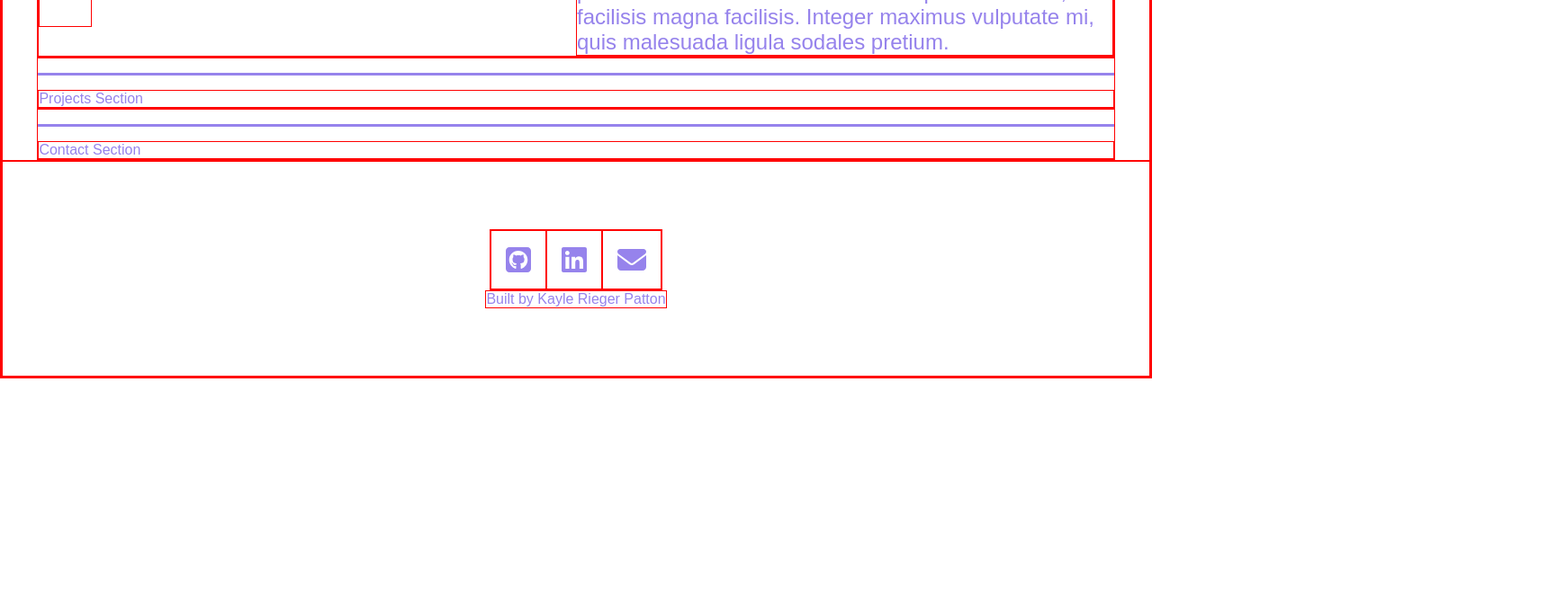
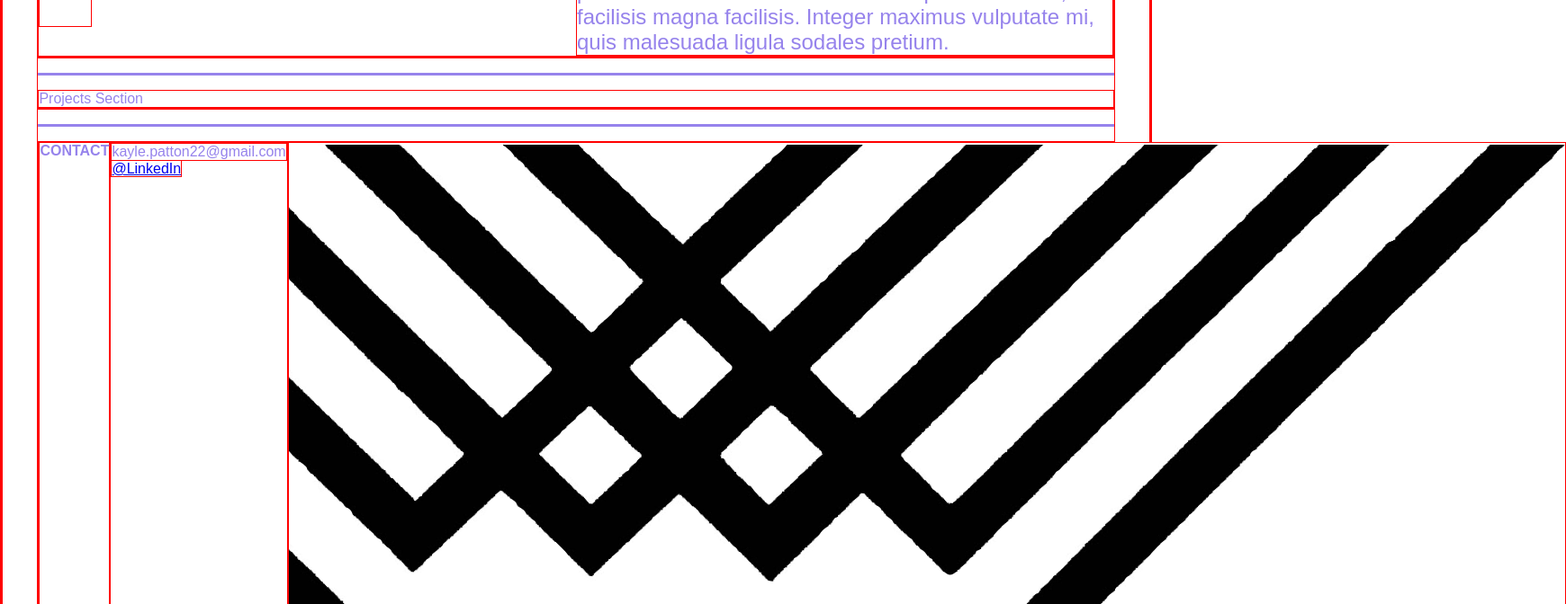
Before and after one commit to kayleriegerpatton/portfolio, a React app: page / in a window 1280 px wide. Shown: the part 1200-1872 px from the top of the page at 90% size, 1740 px wide, since content can reach past the window. Before the commit the page ends 1621 px from the top, so only its background shows below. Built offline with nearby package versions, Linux system fonts and the light colour scheme; a web font is replaced by a local one.

Commit message:
start contact section

```diff
--- a/src/components/AboutSection.css
+++ b/src/components/AboutSection.css
@@ -13,7 +13,7 @@
 	font-size: 1.5rem;
 	max-width: 50%;
 }
-
+/* TODO: refactor to be mobile-first */
 @media (max-width: 767px) {
 	#about-section {
 		flex-direction: column;
--- /dev/null
+++ b/src/components/ContactSection.css
@@ -0,0 +1,10 @@
+#contact-section {
+	display: flex;
+	flex-direction: row;
+	justify-content: space-between;
+}
+
+#contact-heading {
+	font-size: 1rem;
+	margin-bottom: 2rem;
+}
--- a/src/components/ContactSection.jsx
+++ b/src/components/ContactSection.jsx
@@ -1,11 +1,29 @@
 import React from 'react';
+import './ContactSection.css';
 
 function ContactSection() {
 	return (
-		<section>
+		<div>
 			<hr />
-			<p>Contact Section</p>
-		</section>
+			<section id="contact-section">
+				<h2 id="contact-heading">CONTACT</h2>
+				<div>
+					<p>kayle.patton22@gmail.com</p>
+					<a
+						href="https://www.linkedin.com/in/kaylerieger"
+						target="_blank"
+						rel="noreferrer"
+					>
+						@LinkedIn
+					</a>
+				</div>
+
+				<img
+					src="../../public/images/personal-logo.png"
+					alt="black and white chevron graphic"
+				/>
+			</section>
+		</div>
 	);
 }
 export default ContactSection;
--- a/src/components/Footer.jsx
+++ b/src/components/Footer.jsx
@@ -8,6 +8,7 @@ function Footer() {
 	return (
 		<footer>
 			<div>
+				{/* TODO: add anchor tags */}
 				<FontAwesomeIcon
 					icon={faSquareGithub}
 					className="footer-icon"
--- a/src/components/Header.jsx
+++ b/src/components/Header.jsx
@@ -11,7 +11,11 @@ function Header() {
 				<a href="#about">About</a>
 				<a href="#projects">Projects</a>
 				<a href="#contact">Contact</a>
-				<a href="https://www.canva.com/design/DAE4Ifi_4Ok/WT7Oh8YsOt_JQm9Z-R28dw/view?utm_content=DAE4Ifi_4Ok&utm_campaign=designshare&utm_medium=link&utm_source=editor">
+				<a
+					href="https://www.canva.com/design/DAE4Ifi_4Ok/WT7Oh8YsOt_JQm9Z-R28dw/view?utm_content=DAE4Ifi_4Ok&utm_campaign=designshare&utm_medium=link&utm_source=editor"
+					target="_blank"
+					rel="noreferrer"
+				>
 					CV
 					<FontAwesomeIcon
 						icon={faUpRightFromSquare}
```
Also changed, not shown: public/images/personal-logo.png (added).
